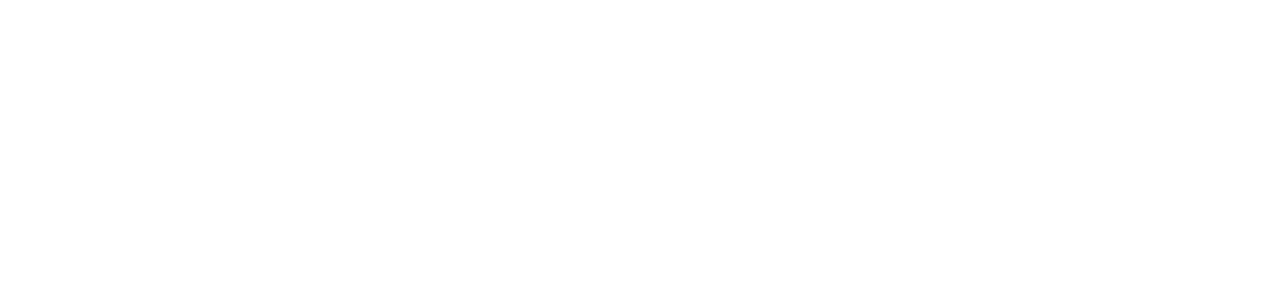
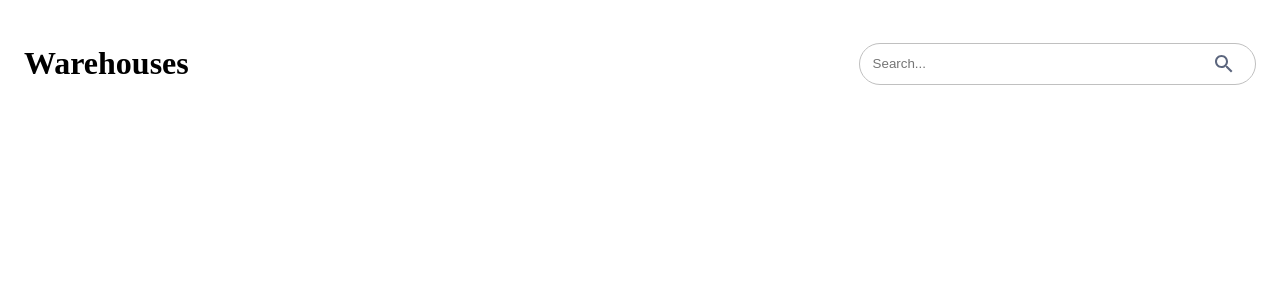
Before and after one commit to vibrentcarey/intstock, a React (Create React App) app in the folder client/: page / in a window 1280 px wide. Shown: the top 300 px of the page. Built offline with nearby package versions, Linux system fonts and the light colour scheme.

Commit message:
Create search component

```diff
--- a/client/src/App.js
+++ b/client/src/App.js
@@ -1,6 +1,9 @@
+import TopBarSearch from "./components/TopBarSearch";
+
 function App() {
   return (
     <div className="App">
+    <TopBarSearch title='Warehouses'/>
     </div>
   );
 }
--- /dev/null
+++ b/client/src/components/TopBarSearch.css
@@ -0,0 +1,27 @@
+.top-search {
+  display: flex;
+  flex-direction: column;
+  padding: 1rem;
+}
+
+.top-search__input {
+  border-radius: 50px;
+  border: 1px solid silver;
+  padding: 0.8rem;
+  background-image: url("../assets/search-24px.svg");
+  background-position: 95%;
+  background-repeat: no-repeat;
+  width: 100%;
+}
+
+@media (min-width: 641px) {
+  .top-search {
+    flex-direction: row;
+    justify-content: space-between;
+    align-items: center;
+  }
+
+  .top-search__input{
+    width: 30%;
+  }
+}
--- /dev/null
+++ b/client/src/components/TopBarSearch.js
@@ -0,0 +1,13 @@
+import React from 'react';
+import './TopBarSearch.css'
+
+const TopBarSearch = (props) => {
+  return (
+    <div className='top-search'>
+      <h1>{props.title}</h1>
+      <input className='top-search__input' placeholder='Search...'/>
+    </div>
+  );
+};
+
+export default TopBarSearch;
```
